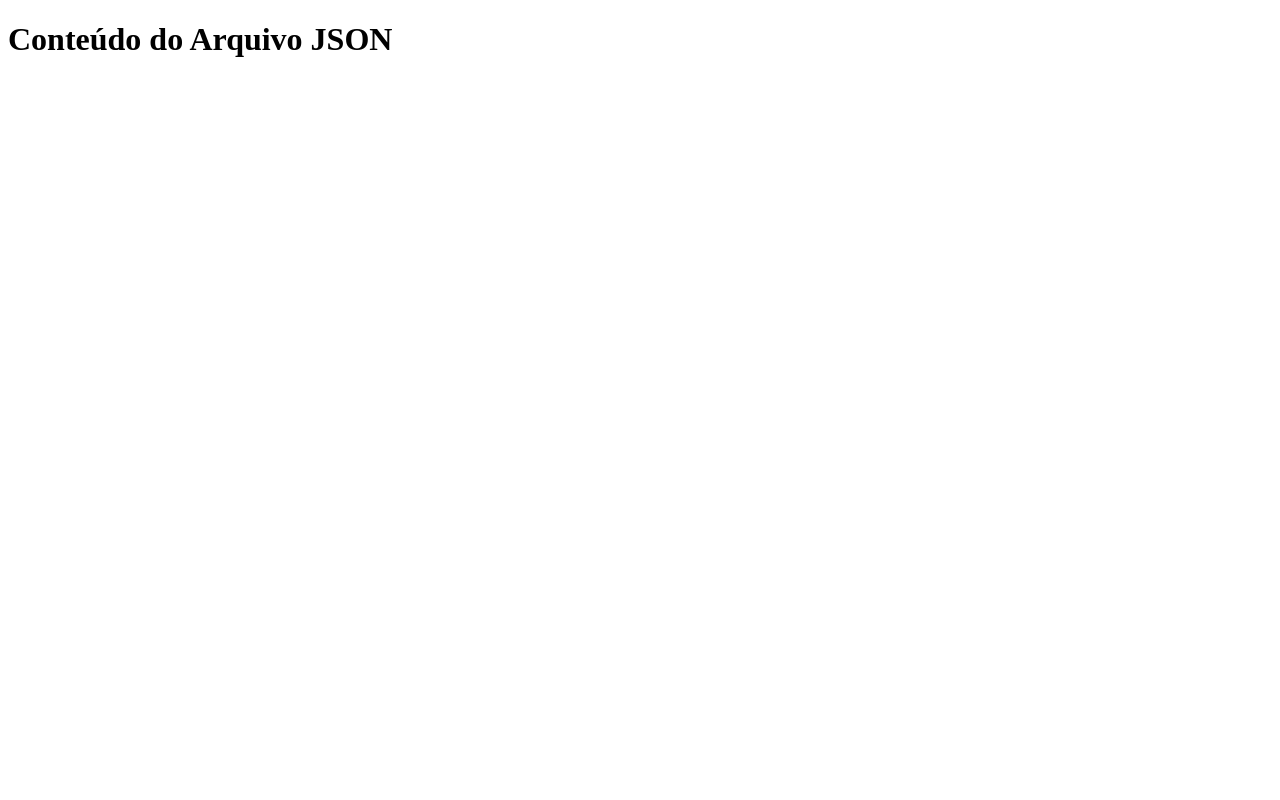
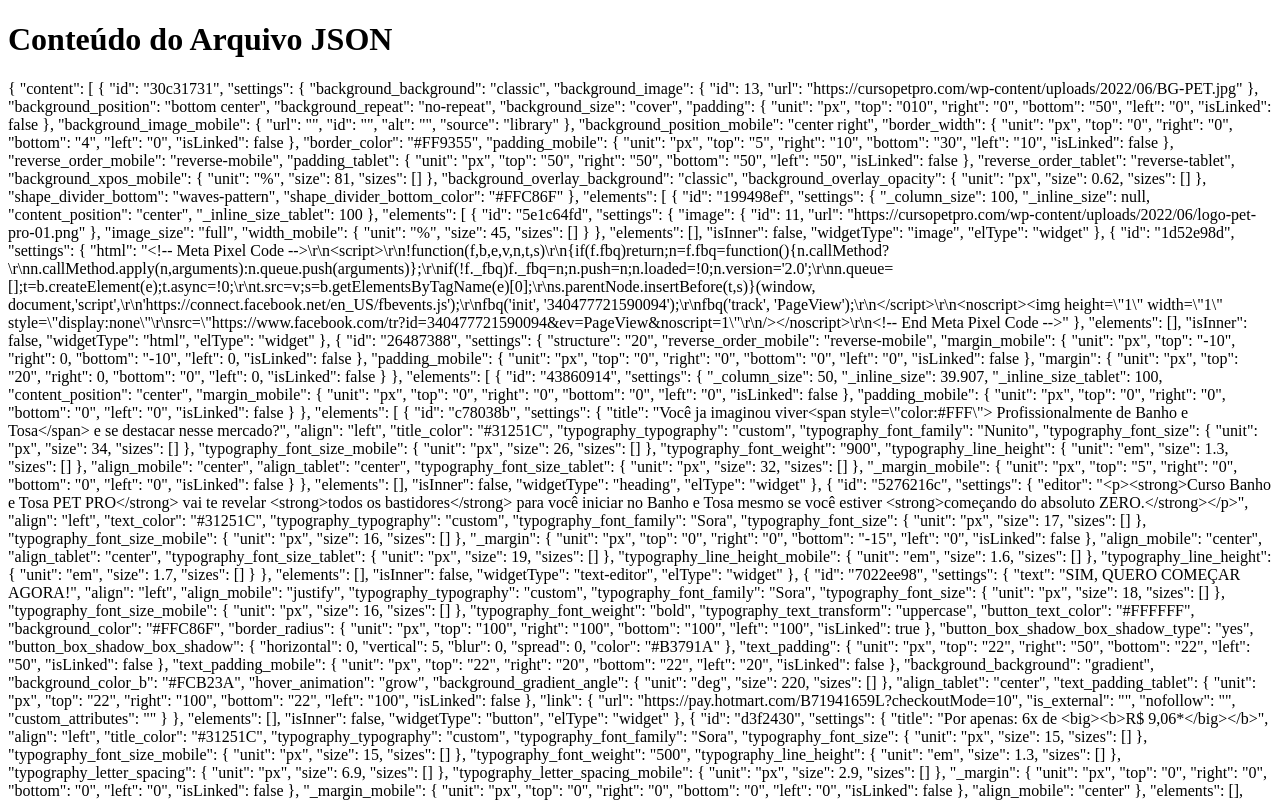
Before and after one commit to PilotodeFugaBr/index.html, a plain HTML site: page index.html in a window 1280 px wide. Shown: the top 800 px of the page. Drawn offline with Linux system fonts and the light colour scheme.

Commit message:
index.html

```diff
--- a/index.html
+++ b/index.html
@@ -14,7 +14,7 @@
 
     <script>
         // Coloque seu código JavaScript aqui para carregar e renderizar o JSON
-        fetch('Curso Banho e Tosa NOVO.json')  // Substitua pelo caminho correto do seu arquivo JSON
+        fetch('CursoBanhoeTosaNOVO.json')  // Substitua pelo caminho correto do seu arquivo JSON
             .then(response => response.json())
             .then(data => {
                 // Use os dados do JSON para criar elementos HTML ou preencher conteúdo aqui
```
